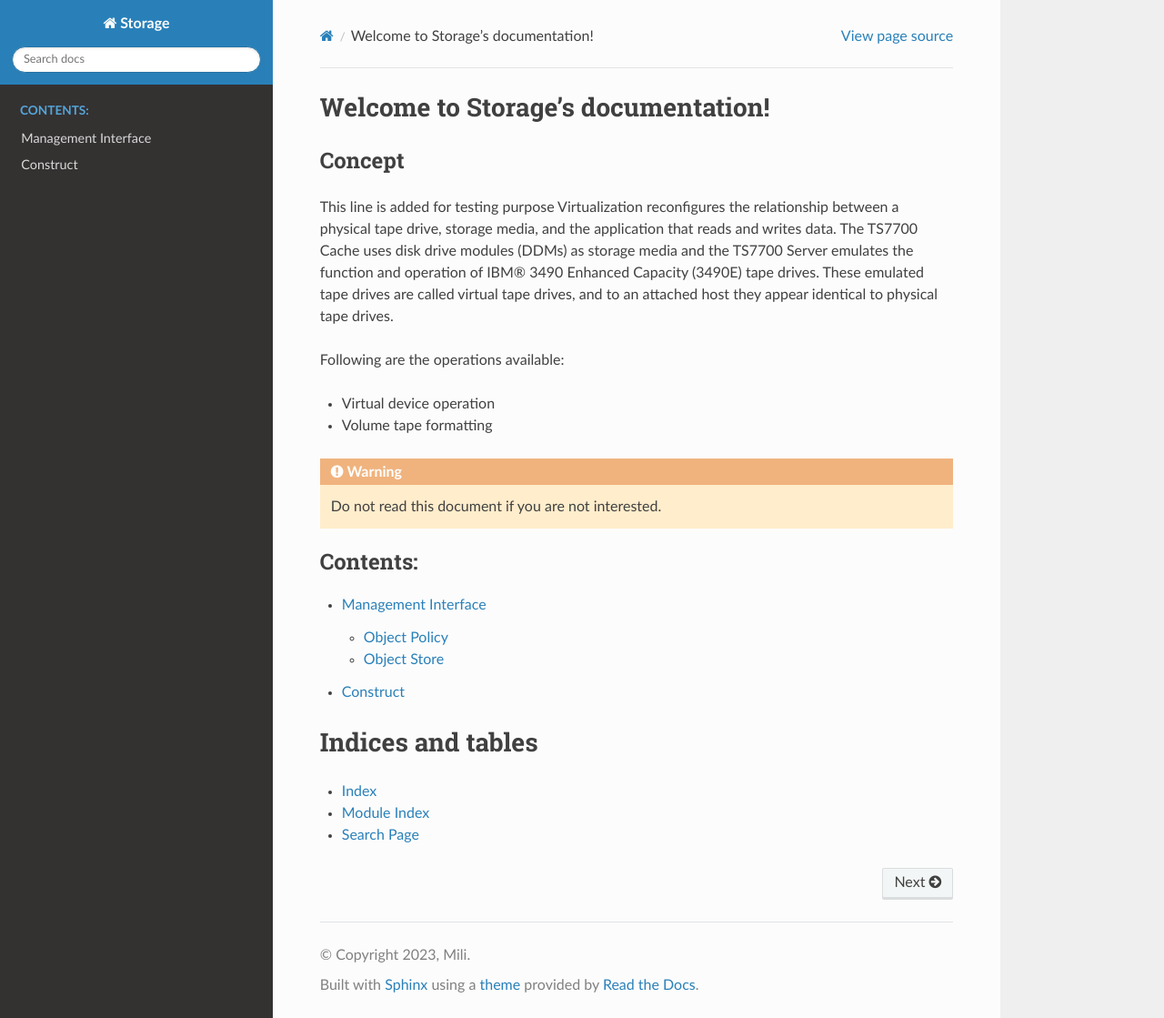
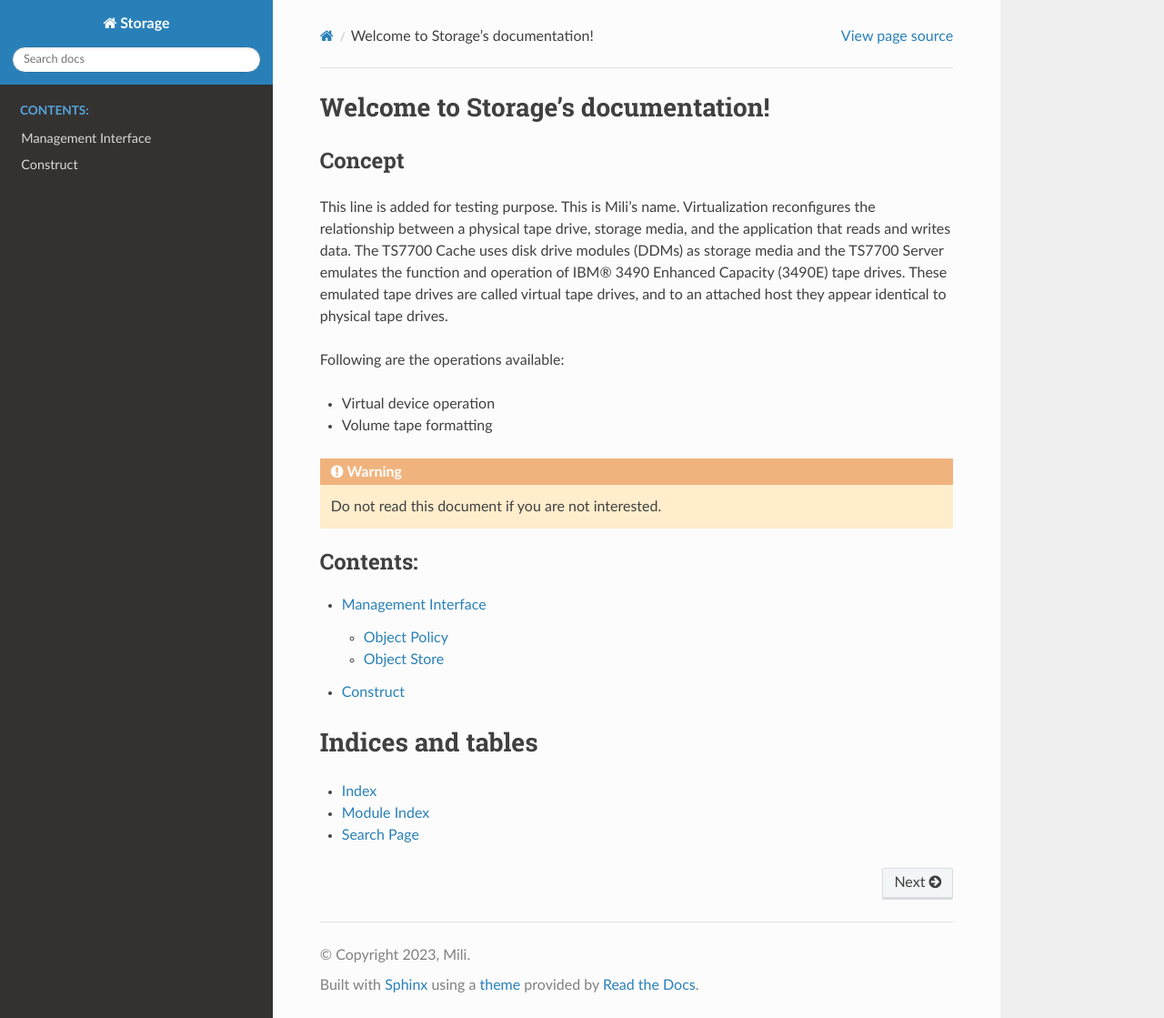
Before and after one commit to Machathoibi/RST, a Sphinx documentation site: the page built from source/index.rst, in a window 1280 px wide and 1119 px high. Shown: the whole window at 91% size. Built offline with Sphinx 7.4.7 and the Read the Docs theme 2.0.0, drawn with Linux system fonts in a browser that asks for light colours.

Commit message:
Update index.rst

```diff
--- a/source/index.rst
+++ b/source/index.rst
@@ -8,7 +8,7 @@ Welcome to Storage's documentation!
 
 Concept
 ---------------------
-This line is added for testing purpose
+This line is added for testing purpose. This is Mili's name.
 Virtualization reconfigures the relationship between a physical tape drive, storage media, and the application that reads and writes data. The TS7700 Cache uses disk drive modules (DDMs) as storage media and the TS7700 Server emulates the function and operation of IBM® 3490 Enhanced Capacity (3490E) tape drives. These emulated tape drives are called virtual tape drives, and to an attached host they appear identical to physical tape drives.
 
 Following are the operations available:
```
